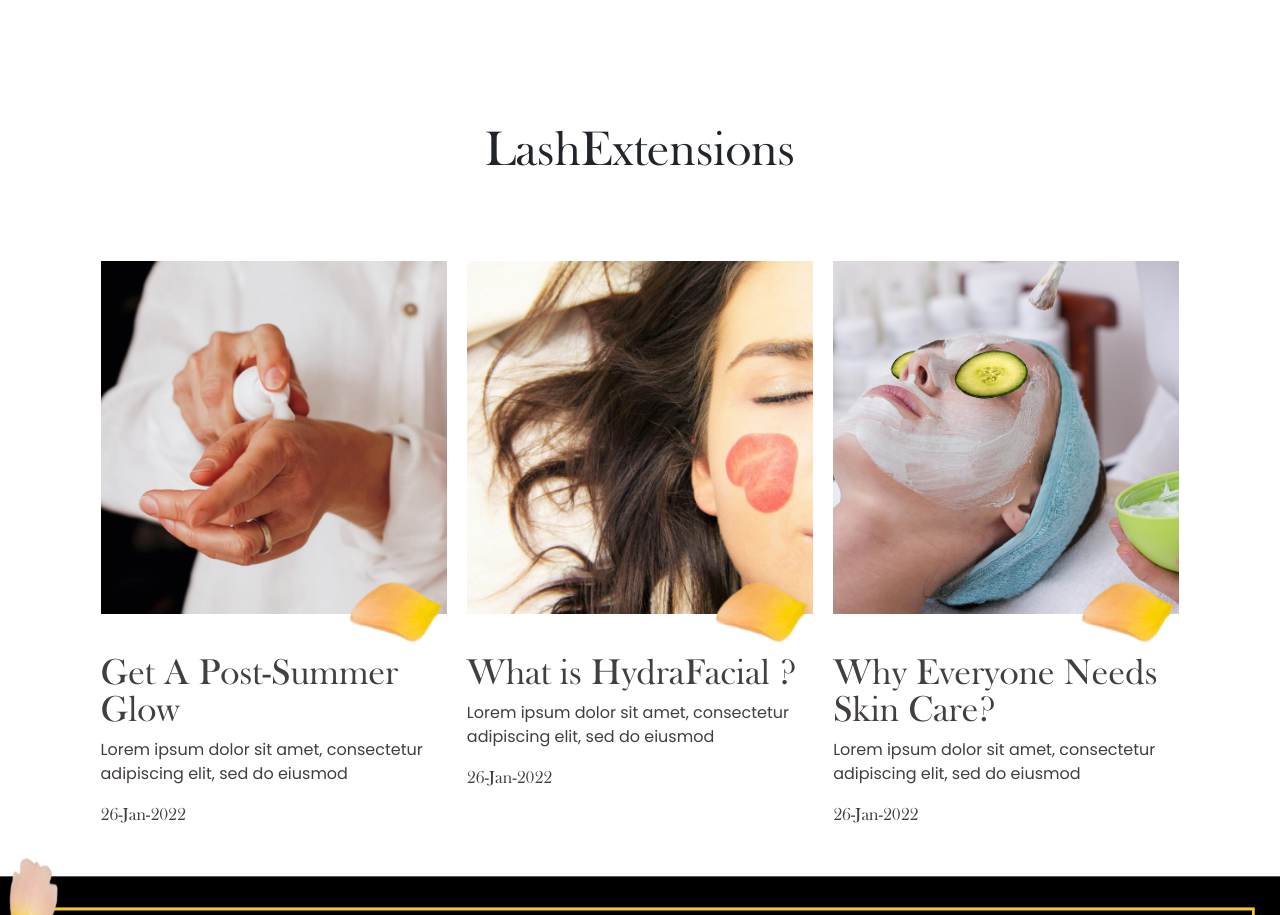
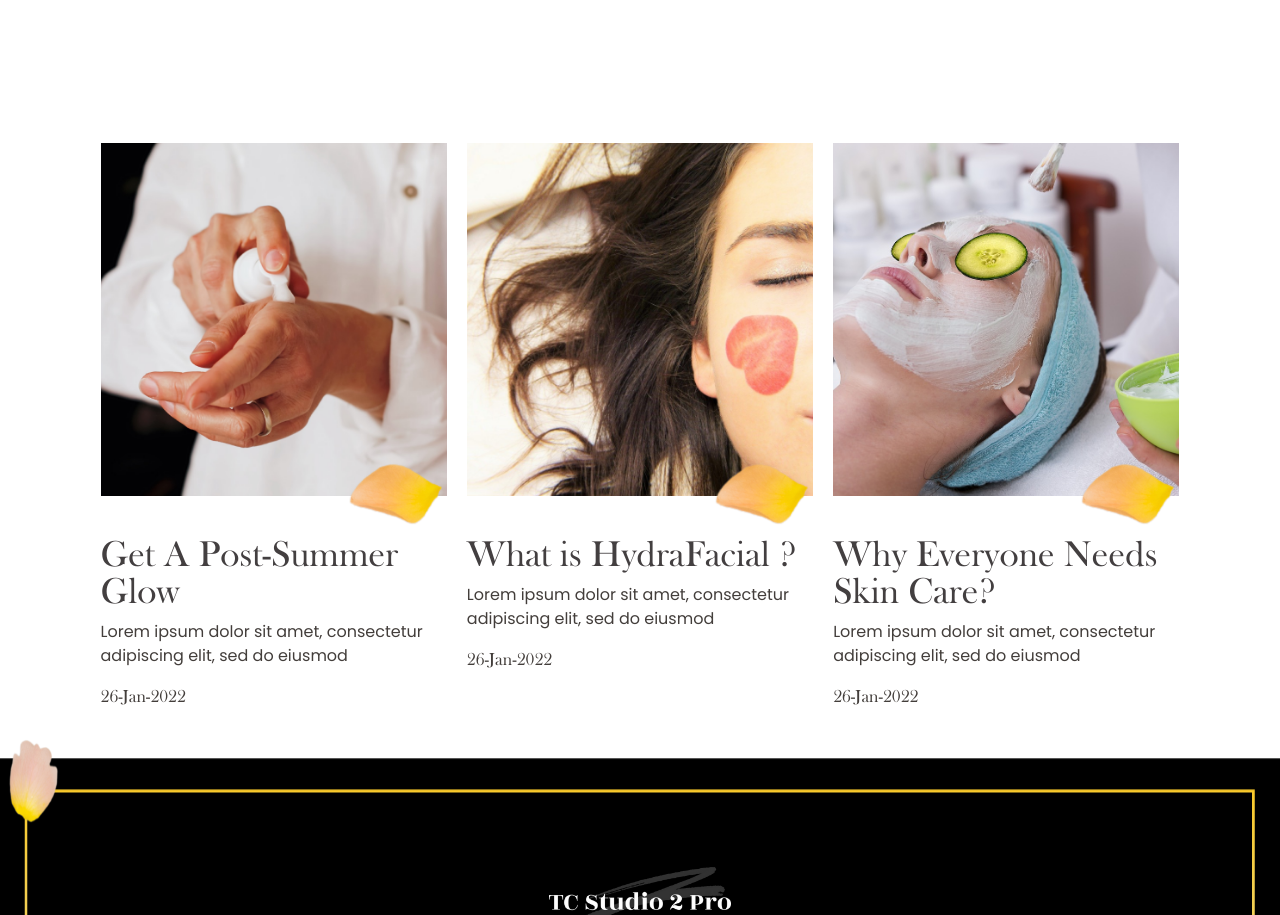
Before and after one commit to sajidjabbar/studiopro, a React (Create React App) app: page /News in a window 1280 px wide. Shown: the part 788-1703 px from the top of the page. Built offline with nearby package versions, Linux system fonts and the light colour scheme.

Commit message:
Front Changes

```diff
--- a/src/Pages/News/News.js
+++ b/src/Pages/News/News.js
@@ -64,15 +64,8 @@ const News = () => {
 			</section>
 			{/* News ends here */}
 			{/* makeup sec starts here */}
-			<section className="makeup-sec">
+			<section className="News-makeup-sec makeup-sec">
 				<div className="container">
-					<div className="row">
-						<div className="col-lg-12">
-							<div className="content-wrapper">
-								<h2>LashExtensions</h2>
-							</div>
-						</div>
-					</div>
 					<div className="makeup-row-wrapper">
 						<div className="makeup-card-wrapper">
 							<div className="makeup-img-wrapper">
```
Also changed, not shown: src/assets/img/footer-bg.png.
